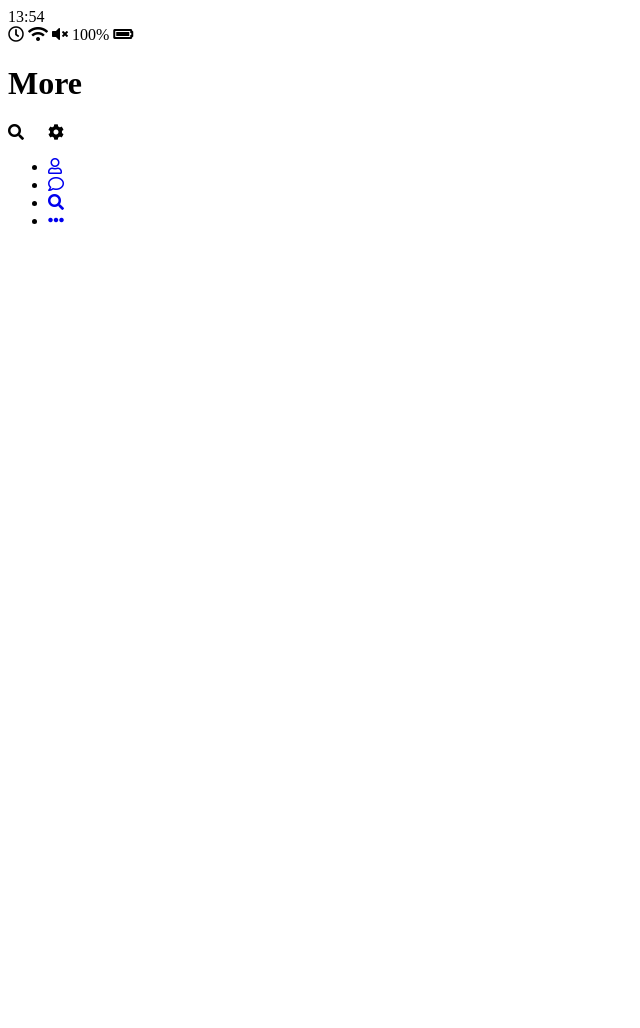
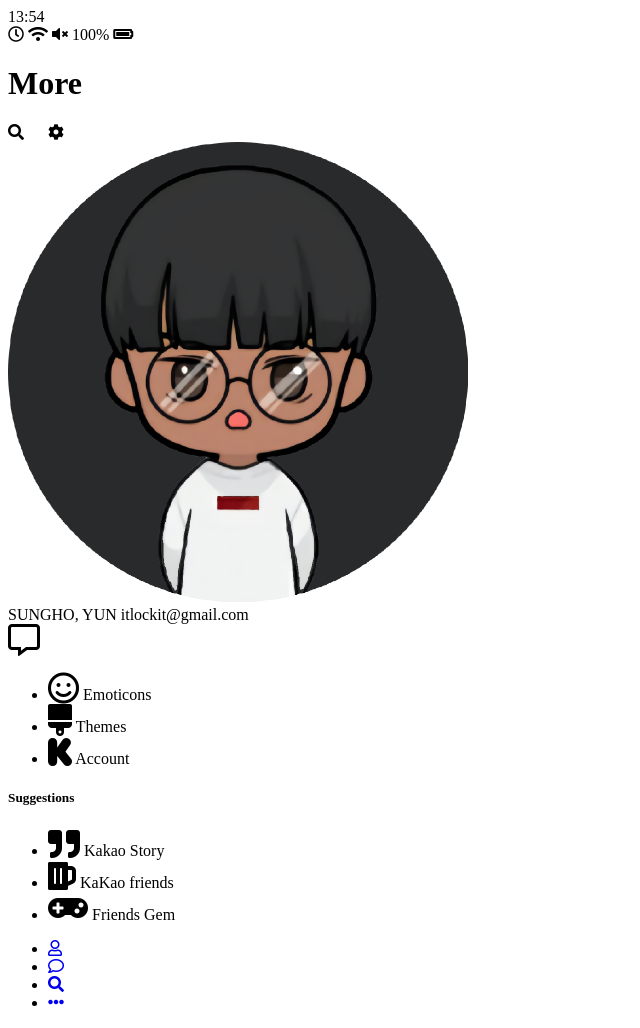
Before and after one commit to itlockit2/Kakao_Clone, a plain HTML site: page more.html in a window 1280 px wide. Shown: the whole page, without its empty margins (0-640 px from the left). Before the commit the page ends 800 px from the top, so only its background shows below. Drawn offline with Linux system fonts and the light colour scheme.

Commit message:
Update more.html

```diff
--- a/more.html
+++ b/more.html
@@ -42,6 +42,77 @@
         </span>
       </div>
     </header>
+    <main class="more">
+      <header class="more__header">
+        <div class="friend__column">
+          <img
+            src="./images/avatar.png"
+            alt=""
+            class="g-avatar friend__avatar friend--lg"
+          />
+          <div class="friend__content">
+            <span class="friend__name">
+              SUNGHO, YUN
+            </span>
+            <span class="friend__status">
+              itlockit@gmail.com
+            </span>
+          </div>
+        </div>
+        <div class="friend__column">
+          <i class="far fa-comment-alt fa-2x"></i>
+        </div>
+        <ul class="more__btn-list">
+          <li class="more__btn">
+            <span class="more__btn-icon">
+              <i class="far fa-smile fa-2x"></i>
+            </span>
+            <span class="more__btn-title">
+              Emoticons
+            </span>
+          </li>
+          <li class="more__btn">
+            <span class="more__btn-icon">
+              <i class="fas fa-brush fa-2x"></i>
+            </span>
+            <span class="more__btn-title">
+              Themes
+            </span>
+          </li>
+          <li class="more__btn">
+            <span class="more__btn-icon">
+              <i class="fab fa-kickstarter-k fa-2x"></i>
+            </span>
+            <span class="more__btn-title">
+              Account
+            </span>
+          </li>
+        </ul>
+      </header>
+      <section class="more__suggetions">
+        <h5 class="more__title">Suggestions</h5>
+        <ul class="more__suggestions-list">
+          <li class="more__suggerstion suggetsion">
+            <span class="suggestion__icon">
+              <i class="fas fa-quote-right fa-2x"></i>
+            </span>
+            <span class="suggestion__title">Kakao Story</span>
+          </li>
+          <li class="more__suggerstion suggetsion">
+            <span class="suggestion__icon">
+              <i class="fas fa-beer fa-2x"></i>
+            </span>
+            <span class="suggestion__title">KaKao friends</span>
+          </li>
+          <li class="more__suggerstion suggetsion">
+            <span class="suggestion__icon">
+              <i class="fas fa-gamepad fa-2x"></i>
+            </span>
+            <span class="suggestion__title">Friends Gem</span>
+          </li>
+        </ul>
+      </section>
+    </main>
     <nav class="nav">
       <ul class="nav__list">
         <li class="nav__list-item">
```
